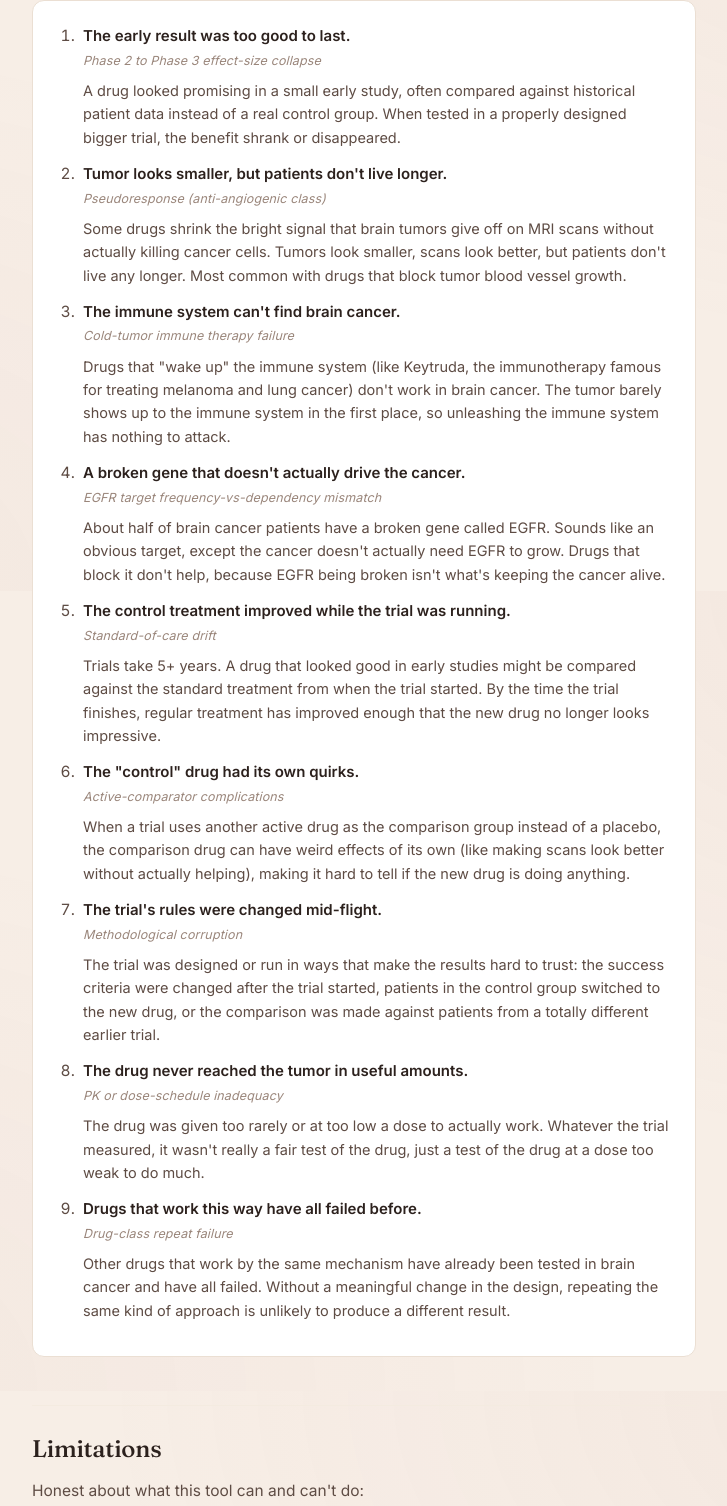
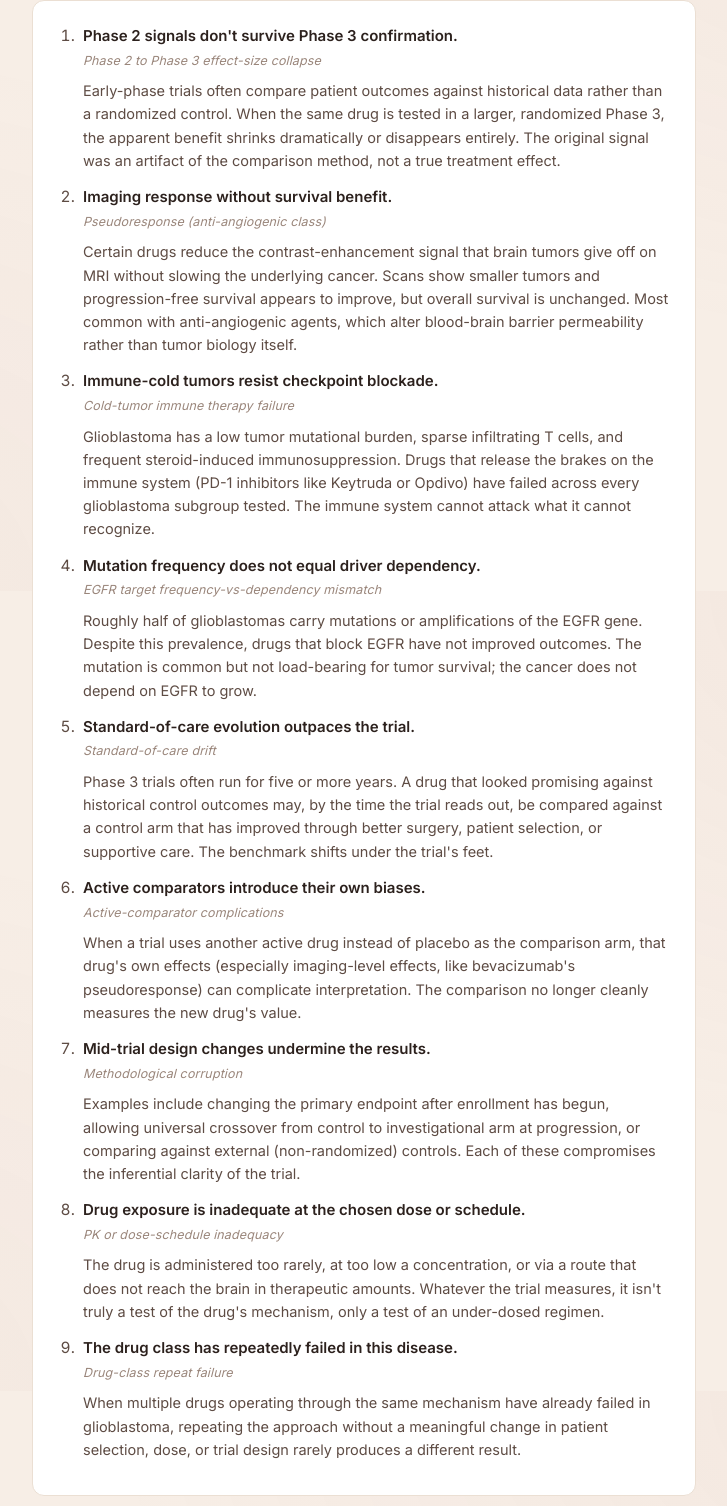
Before and after one commit to aklimahos/gbm-premortem, a website: page public/about.html in a window 1280 px wide. Shown: the part 2609-4115 px from the top of the page, without its empty margins (276-1003 px from the left). Drawn offline with Linux system fonts and the light colour scheme.

Commit message:
Patterns: more scientific tone
All 9 failure pattern titles + descriptions rewritten with sharper
scientific phrasing while still being readable:

- 'too good to last' -> 'Phase 2 signals don't survive Phase 3 confirmation'
- 'tumor looks smaller' -> 'Imaging response without survival benefit'
- 'immune system can't find brain cancer' -> 'Immune-cold tumors resist checkpoint blockade'
- 'broken gene that doesn't drive cancer' -> 'Mutation frequency does not equal driver dependency'
- 'control treatment improved' -> 'Standard-of-care evolution outpaces the trial'
- 'control drug had its own quirks' -> 'Active comparators introduce their own biases'
- 'rules changed mid-flight' -> 'Mid-trial design changes undermine the results'
- 'drug never reached the tumor' -> 'Drug exposure is inadequate at the chosen dose or schedule'
- 'drugs that work this way have all failed' -> 'The drug class has repeatedly failed in this disease'

Descriptions tightened with proper terminology (tumor mutational
burden, contrast enhancement, blood-brain barrier permeability,
PD-1/PD-L1 inhibitors named) without losing readability.

```diff
--- a/public/about.html
+++ b/public/about.html
@@ -331,49 +331,49 @@
   <div class="pattern-list">
     <ol>
       <li>
-        <strong>The early result was too good to last.</strong>
+        <strong>Phase 2 signals don't survive Phase 3 confirmation.</strong>
         <em>Phase 2 to Phase 3 effect-size collapse</em>
-        <span class="body">A drug looked promising in a small early study, often compared against historical patient data instead of a real control group. When tested in a properly designed bigger trial, the benefit shrank or disappeared.</span>
+        <span class="body">Early-phase trials often compare patient outcomes against historical data rather than a randomized control. When the same drug is tested in a larger, randomized Phase 3, the apparent benefit shrinks dramatically or disappears entirely. The original signal was an artifact of the comparison method, not a true treatment effect.</span>
       </li>
       <li>
-        <strong>Tumor looks smaller, but patients don't live longer.</strong>
+        <strong>Imaging response without survival benefit.</strong>
         <em>Pseudoresponse (anti-angiogenic class)</em>
-        <span class="body">Some drugs shrink the bright signal that brain tumors give off on MRI scans without actually killing cancer cells. Tumors look smaller, scans look better, but patients don't live any longer. Most common with drugs that block tumor blood vessel growth.</span>
+        <span class="body">Certain drugs reduce the contrast-enhancement signal that brain tumors give off on MRI without slowing the underlying cancer. Scans show smaller tumors and progression-free survival appears to improve, but overall survival is unchanged. Most common with anti-angiogenic agents, which alter blood-brain barrier permeability rather than tumor biology itself.</span>
       </li>
       <li>
-        <strong>The immune system can't find brain cancer.</strong>
+        <strong>Immune-cold tumors resist checkpoint blockade.</strong>
         <em>Cold-tumor immune therapy failure</em>
-        <span class="body">Drugs that "wake up" the immune system (like Keytruda, the immunotherapy famous for treating melanoma and lung cancer) don't work in brain cancer. The tumor barely shows up to the immune system in the first place, so unleashing the immune system has nothing to attack.</span>
+        <span class="body">Glioblastoma has a low tumor mutational burden, sparse infiltrating T cells, and frequent steroid-induced immunosuppression. Drugs that release the brakes on the immune system (PD-1 inhibitors like Keytruda or Opdivo) have failed across every glioblastoma subgroup tested. The immune system cannot attack what it cannot recognize.</span>
       </li>
       <li>
-        <strong>A broken gene that doesn't actually drive the cancer.</strong>
+        <strong>Mutation frequency does not equal driver dependency.</strong>
         <em>EGFR target frequency-vs-dependency mismatch</em>
-        <span class="body">About half of brain cancer patients have a broken gene called EGFR. Sounds like an obvious target, except the cancer doesn't actually need EGFR to grow. Drugs that block it don't help, because EGFR being broken isn't what's keeping the cancer alive.</span>
+        <span class="body">Roughly half of glioblastomas carry mutations or amplifications of the EGFR gene. Despite this prevalence, drugs that block EGFR have not improved outcomes. The mutation is common but not load-bearing for tumor survival; the cancer does not depend on EGFR to grow.</span>
       </li>
       <li>
-        <strong>The control treatment improved while the trial was running.</strong>
+        <strong>Standard-of-care evolution outpaces the trial.</strong>
         <em>Standard-of-care drift</em>
-        <span class="body">Trials take 5+ years. A drug that looked good in early studies might be compared against the standard treatment from when the trial started. By the time the trial finishes, regular treatment has improved enough that the new drug no longer looks impressive.</span>
+        <span class="body">Phase 3 trials often run for five or more years. A drug that looked promising against historical control outcomes may, by the time the trial reads out, be compared against a control arm that has improved through better surgery, patient selection, or supportive care. The benchmark shifts under the trial's feet.</span>
       </li>
       <li>
-        <strong>The "control" drug had its own quirks.</strong>
+        <strong>Active comparators introduce their own biases.</strong>
         <em>Active-comparator complications</em>
-        <span class="body">When a trial uses another active drug as the comparison group instead of a placebo, the comparison drug can have weird effects of its own (like making scans look better without actually helping), making it hard to tell if the new drug is doing anything.</span>
+        <span class="body">When a trial uses another active drug instead of placebo as the comparison arm, that drug's own effects (especially imaging-level effects, like bevacizumab's pseudoresponse) can complicate interpretation. The comparison no longer cleanly measures the new drug's value.</span>
       </li>
       <li>
-        <strong>The trial's rules were changed mid-flight.</strong>
+        <strong>Mid-trial design changes undermine the results.</strong>
         <em>Methodological corruption</em>
-        <span class="body">The trial was designed or run in ways that make the results hard to trust: the success criteria were changed after the trial started, patients in the control group switched to the new drug, or the comparison was made against patients from a totally different earlier trial.</span>
+        <span class="body">Examples include changing the primary endpoint after enrollment has begun, allowing universal crossover from control to investigational arm at progression, or comparing against external (non-randomized) controls. Each of these compromises the inferential clarity of the trial.</span>
       </li>
       <li>
-        <strong>The drug never reached the tumor in useful amounts.</strong>
+        <strong>Drug exposure is inadequate at the chosen dose or schedule.</strong>
         <em>PK or dose-schedule inadequacy</em>
-        <span class="body">The drug was given too rarely or at too low a dose to actually work. Whatever the trial measured, it wasn't really a fair test of the drug, just a test of the drug at a dose too weak to do much.</span>
+        <span class="body">The drug is administered too rarely, at too low a concentration, or via a route that does not reach the brain in therapeutic amounts. Whatever the trial measures, it isn't truly a test of the drug's mechanism, only a test of an under-dosed regimen.</span>
       </li>
       <li>
-        <strong>Drugs that work this way have all failed before.</strong>
+        <strong>The drug class has repeatedly failed in this disease.</strong>
         <em>Drug-class repeat failure</em>
-        <span class="body">Other drugs that work by the same mechanism have already been tested in brain cancer and have all failed. Without a meaningful change in the design, repeating the same kind of approach is unlikely to produce a different result.</span>
+        <span class="body">When multiple drugs operating through the same mechanism have already failed in glioblastoma, repeating the approach without a meaningful change in patient selection, dose, or trial design rarely produces a different result.</span>
       </li>
     </ol>
   </div>
```
